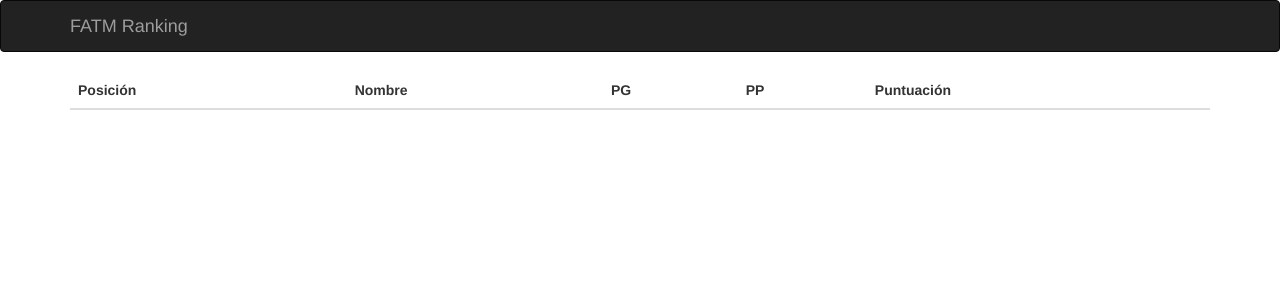
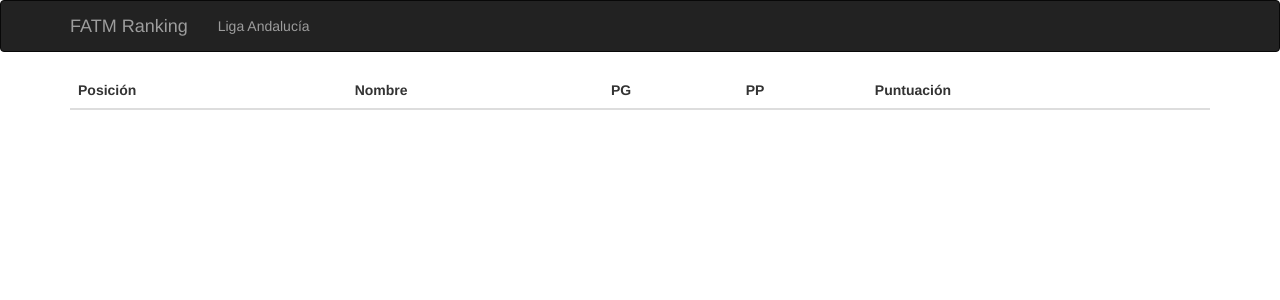
Before and after one commit to aruizs/fatm-ranking, a Flask app: page / in a window 1280 px wide. Shown: the top 300 px of the page. Run offline with Flask 2, Linux system fonts and the light colour scheme; lists and menus that the app fills with data are empty; some libraries are stand-ins or nearby versions.

Commit message:
Add navigation tag Liga Andalucia

```diff
--- a/templates/base.html
+++ b/templates/base.html
@@ -20,11 +20,11 @@
             </button>
             <a class="navbar-brand" href="/">FATM Ranking</a>
         </div>
-<!--        <div class="navbar-collapse collapse">-->
-<!--            <ul class="nav navbar-nav">-->
-<!--                <li><a href="/">Home</a></li>-->
-<!--            </ul>-->
-<!--        </div>-->
+        <div class="navbar-collapse collapse">
+            <ul class="nav navbar-nav">
+                <li><a href="/">Liga Andalucía</a></li>
+            </ul>
+        </div>
     </div>
 </div>
 {% endblock %}
```
